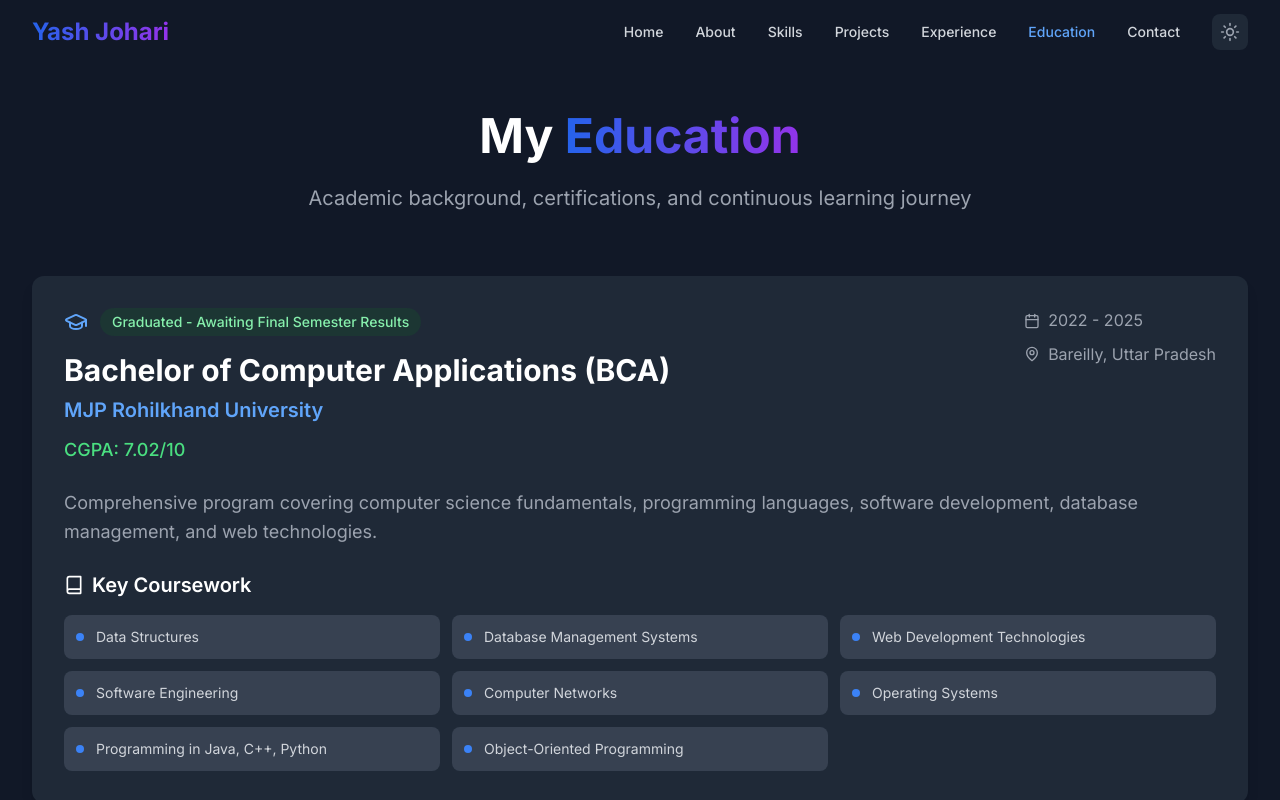
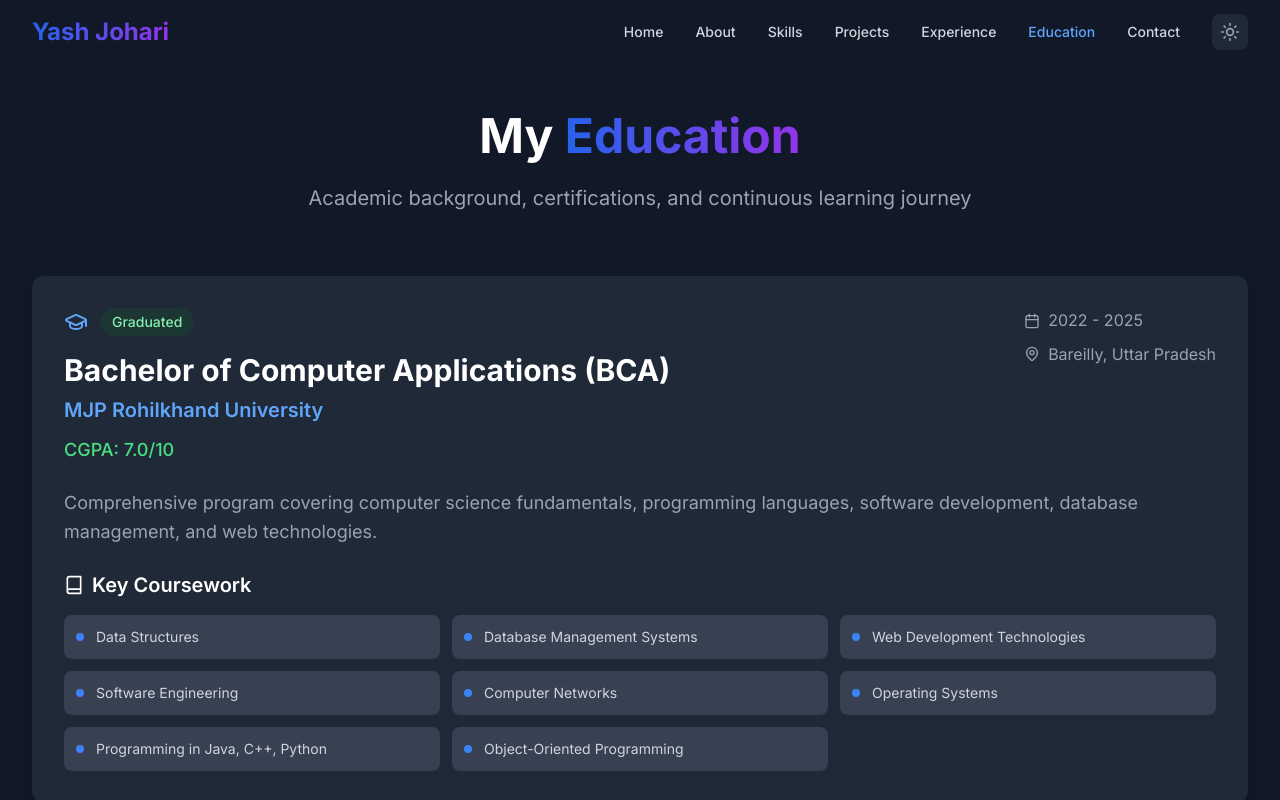
Before and after one commit to yash-johari/yashjohari, a React (Vite) app: page /education in a window 1280 px wide. Shown: the top 800 px of the page. Built offline with nearby package versions, Linux system fonts and the light colour scheme.

Commit message:
update cgpa

```diff
--- a/src/pages/Education.tsx
+++ b/src/pages/Education.tsx
@@ -12,8 +12,8 @@
       institution: 'MJP Rohilkhand University',
       location: 'Bareilly, Uttar Pradesh',
       duration: '2022 - 2025',
-      status: 'Graduated - Awaiting Final Semester Results',
-      gpa: 'CGPA: 7.02/10',
+      status: 'Graduated',
+      gpa: 'CGPA: 7.0/10',
       description: 'Comprehensive program covering computer science fundamentals, programming languages, software development, database management, and web technologies.',
       coursework: [
         'Data Structures',
```
